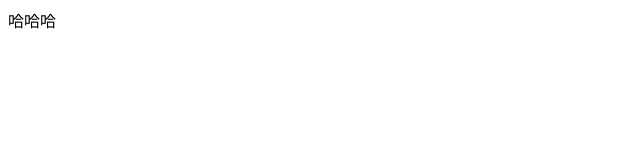
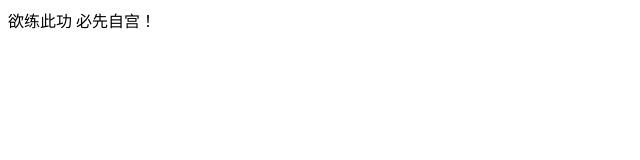
Before and after one commit to pengpengnb/pengpeng, a plain HTML site: page index.html in a window 1280 px wide. Shown: the whole page, without its empty margins (0-640 px from the left). Drawn offline with Linux system fonts and the light colour scheme.

Commit message:
功法更新

```diff
--- a/index.html
+++ b/index.html
@@ -8,7 +8,7 @@
 </head>
 <body>
     <div>
-        哈哈哈
+        欲练此功 必先自宫！
     </div>
 </body>
 </html>
```
